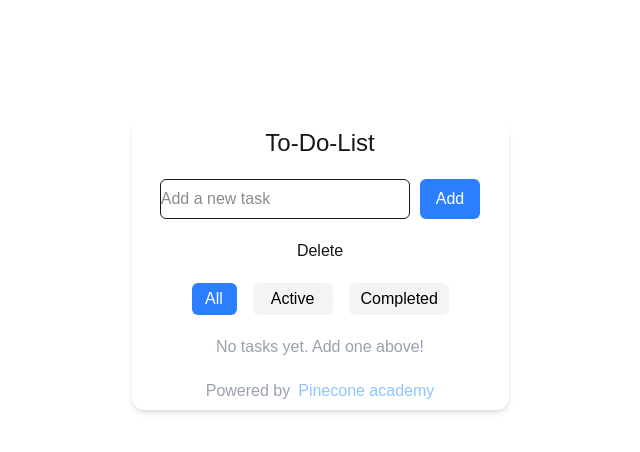
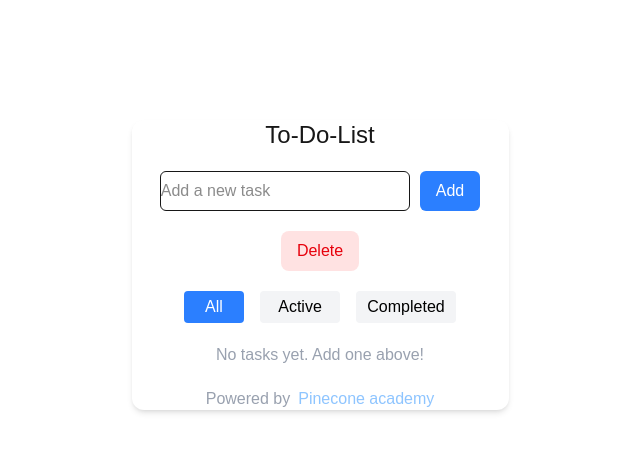
Before and after one commit to JinreP/Todo-React, a Next.js app: page / in a window 1280 px wide. Shown: the top 452 px of the page, without its empty margins (320-960 px from the left). Built offline with nearby package versions, Linux system fonts and the light colour scheme.

Commit message:
upgraded buttons

```diff
--- a/src/components/Todo.jsx
+++ b/src/components/Todo.jsx
@@ -14,7 +14,10 @@ export default function Todo(props) {
     }
   }
 
+
+
   function deleteTask(index) {}
+  const [filter, setFilter] = useState("all");
 
   return (
     <div className="flex w-[377px] h-[290px] flex-col justify-center items-center gap-[20px]  rounded-[12px] pt-24 pb-24 pl-16 pr-16  bg-white shadow-md">
@@ -29,7 +32,7 @@ export default function Todo(props) {
         />
 
         <button
-          className="flex h-[40px] pt-[8px] pb-[8px] pr-[16px] pl-[16px] items-center gap-[10px] rounded-[6px] text-white bg-blue-500"
+          className="flex h-[40px] pt-[8px] pb-[8px] pr-[16px] pl-[16px] items-center gap-[10px] rounded-[6px] text-white bg-blue-500 hover:bg-blue-300 hover:text-white"
           onClick={addTask}
         >
           Add
@@ -40,7 +43,7 @@ export default function Todo(props) {
           {tasks.map((task, index) => (
             <li key={index}>
               <span className="text">{task}</span>
-              <button className="deleteBtn" onClick={() => deleteTask(index)}>
+              <button className="bg-red-100 text-red-600 font-medium px-4 py-2 rounded-lg hover:bg-red-200 transition " onClick={() => deleteTask(index)}>
                 Delete
               </button>
             </li>
@@ -48,13 +51,27 @@ export default function Todo(props) {
         </ol>
 
       <div className="flex justify-center  gap-4 items-center ">
-        <button className="w-[45px] h-[32px] text-center rounded-[6px] border-0  text-white bg-blue-500 pt-[4px] pb-[4px] pr-[12px] pl-[12px]">
+      <button
+        onClick={() => setFilter("all")}
+        className={`w-[60px] h-[32px] rounded text-center
+          ${filter === "all" ? "bg-blue-500 text-white" : "bg-gray-100 text-black"}`}
+      >
         All
       </button>
-        <button className="w-[80px] h-[32px] text-center rounded-[6px] border-0 text-black bg-gray-100 pt-[4px] pb-[4px] pr-[12px] pl-[12px]">
+
+      <button
+        onClick={() => setFilter("active")}
+        className={`w-[80px] h-[32px] rounded text-center
+          ${filter === "active" ? "bg-blue-500 text-white" : "bg-gray-100 text-black"}`}
+      >
         Active
       </button>
-        <button className="w-[100px] h-[32px] text-center rounded-[6px] border-0 text-black bg-gray-100 pt-[4px] pb-[4px] pr-[12px] pl-[12px]">
+
+      <button
+        onClick={() => setFilter("completed")}
+        className={`w-[100px] h-[32px] rounded text-center
+          ${filter === "completed" ? "bg-blue-500 text-white" : "bg-gray-100 text-black"}`}
+      >
         Completed
       </button>
       </div>
```
Lines whose indentation alone changed are shown as unchanged.
